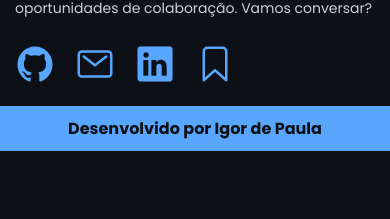
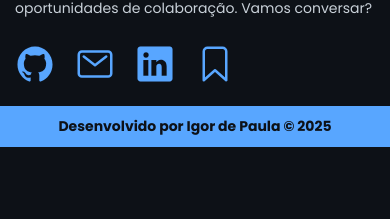
Before and after one commit to igorpaula7/portifolio, a Django app: page / in a window 390 px wide. Shown: the part 625-844 px from the top of the page. Run offline with Django 5.2, Linux system fonts and the light colour scheme; data that the repository does not hold is empty.

Commit message:
style: ajuste do texto do footer e inserção do footer > h4 na mediaquery do mobile

```diff
--- a/core/portifolio/static/css/style.css
+++ b/core/portifolio/static/css/style.css
@@ -151,6 +151,16 @@ body {
   font-size: 50px;
 }
 
+footer {
+  background-color: var(--destaque);
+  text-align: center;
+  padding: 10px 0px;
+}
+
+footer > h4 {
+  color: var(--fundo);
+}
+
 @media (max-width: 768px) {
   #principal {
     margin: 15px 0px 15px 15px;
@@ -211,14 +221,8 @@ body {
   .botao-projeto {
     font-size: 18px;
   }
+
+  footer > h4 {
+    font-size: 14px;
+  }
 }
-
-footer {
-  background-color: var(--destaque);
-  text-align: center;
-  padding: 10px 0px;
-}
-
-footer > h4 {
-  color: var(--fundo);
-}
--- a/core/portifolio/templates/includes/footer.html
+++ b/core/portifolio/templates/includes/footer.html
@@ -1,5 +1,5 @@
 {% load static%}
 
 <footer>
-  <h4>Desenvolvido por Igor de Paula</h4>
+  <h4>Desenvolvido por Igor de Paula &copy; 2025</h4>
 </footer>
```
